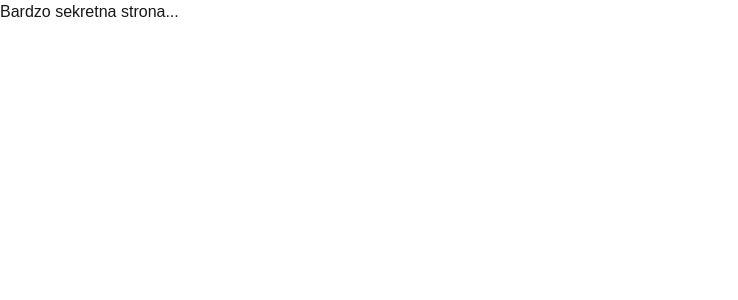
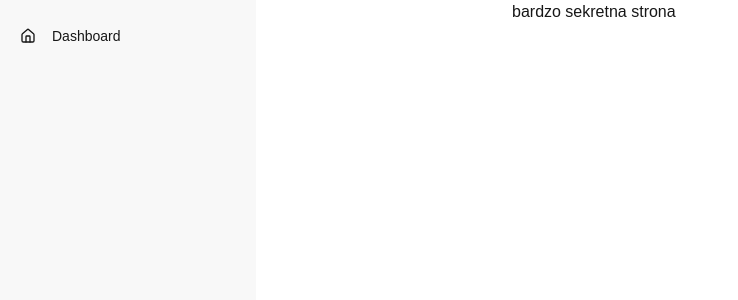
Before and after one commit to alvvik/Listguard, a Next.js app: page /whitelist/manage in a window 1280 px wide. Shown: the top 300 px of the page, without its empty margins (0-738 px from the left). Built offline with nearby package versions, Linux system fonts and the light colour scheme; no server answers.

Commit message:
feat: add sidebar component and layout for whitelist management

```diff
--- a/package.json
+++ b/package.json
@@ -16,6 +16,7 @@
   },
   "dependencies": {
     "better-sqlite3": "^13.0.3",
+    "clsx": "^2.1.1",
     "discord.js": "^14.27.0",
     "dotenv": "^17.4.2",
     "drizzle-orm": "^0.45.2",
@@ -24,7 +25,8 @@
     "next": "16.3.4",
     "next-auth": "^5.0.0-beta.32",
     "react": "19.2.8",
-    "react-dom": "19.2.8"
+    "react-dom": "19.2.8",
+    "tailwind-merge": "^3.7.0"
   },
   "devDependencies": {
     "@tailwindcss/postcss": "^4",
--- /dev/null
+++ b/src/app/whitelist/manage/components/Sidebar.tsx
@@ -0,0 +1,39 @@
+import { House } from "lucide-react";
+import Link from "next/link";
+const items: {
+  id: number;
+  icon: React.ReactNode;
+  label: string;
+  href: string;
+}[] = [
+  {
+    id: 0,
+    icon: <House className="my-1.5 inline-block size-4 shrink-0" />,
+    label: "Dashboard",
+    href: "/whitelist/manage",
+  },
+];
+
+export default function Sidebar() {
+  return (
+    <div className="drawer-side z-30 h-full">
+      <label htmlFor="my-drawer-4" className="drawer-overlay"></label>
+
+      <div className="flex h-full flex-col items-start bg-base-200 w-64 md:w-64 transition-all duration-300">
+        <ul className="menu w-full grow px-2 py-4 gap-1">
+          {items.map((item) => (
+            <li key={item.id} className="w-full">
+              <Link
+                href={item.href}
+                className="flex items-center gap-4 w-full overflow-hidden whitespace-nowrap"
+              >
+                {item.icon}
+                <span className="truncate">{item.label}</span>
+              </Link>
+            </li>
+          ))}
+        </ul>
+      </div>
+    </div>
+  );
+}
--- /dev/null
+++ b/src/app/whitelist/manage/layout.tsx
@@ -0,0 +1,29 @@
+import { Menu } from "lucide-react";
+import Sidebar from "./components/Sidebar";
+
+export default async function DashboardLayout({
+  children,
+}: {
+  children: React.ReactNode;
+}) {
+  return (
+    <div className="drawer md:drawer-open min-h-screen">
+      <input id="my-drawer-4" type="checkbox" className="drawer-toggle" />
+
+      <div className="drawer-content">
+        <div className="md:hidden fixed top-2 left-2 z-20">
+          <label
+            htmlFor="my-drawer-4"
+            aria-label="Otwórz menu boczne"
+            className="btn btn-ghost btn-circle"
+          >
+            <Menu className="size-5" />
+          </label>
+        </div>
+        <main className="pt-12 md:pt-0 md:pl-64">{children}</main>
+      </div>
+
+      <Sidebar />
+    </div>
+  );
+}
--- a/src/app/whitelist/manage/page.tsx
+++ b/src/app/whitelist/manage/page.tsx
@@ -1,3 +1,3 @@
 export default function Home() {
-  return <div>Bardzo sekretna strona...</div>;
+  return <div className="flex ">bardzo sekretna strona</div>;
 }
```
Also changed, not shown: 1 other file (tests, documents, lock files or other folders).
